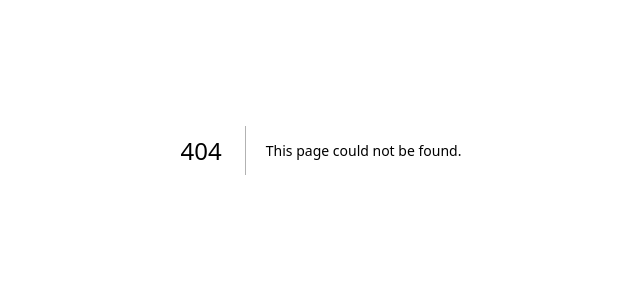
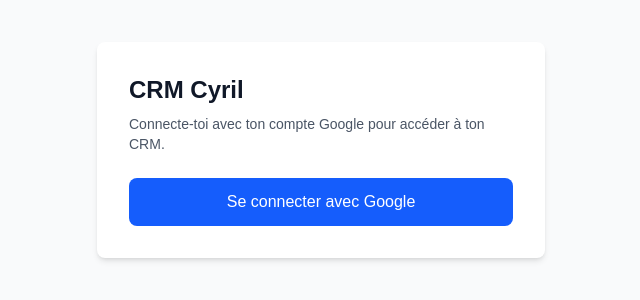
Before and after one commit to Ciccio1994/crm-cyril, a Next.js app: page /login in a window 1280 px wide. Before the commit this address had no page. Shown: the part 250-550 px from the top of the page, without its empty margins (319-959 px from the left). Built offline with nearby package versions, Linux system fonts and the light colour scheme.

Commit message:
feat(v0): page login + flux OAuth + fix proxy auth (tache 6)

```diff
--- /dev/null
+++ b/src/app/auth/callback/route.ts
@@ -0,0 +1,14 @@
+import { createClient } from '@/lib/supabase/server'
+import { NextResponse } from 'next/server'
+
+export async function GET(request: Request) {
+  const { searchParams, origin } = new URL(request.url)
+  const code = searchParams.get('code')
+
+  if (code) {
+    const supabase = await createClient()
+    await supabase.auth.exchangeCodeForSession(code)
+  }
+
+  return NextResponse.redirect(`${origin}/`)
+}
--- /dev/null
+++ b/src/app/login/page.tsx
@@ -0,0 +1,34 @@
+'use client'
+
+import { createClient } from '@/lib/supabase/client'
+
+export default function LoginPage() {
+  const handleLogin = async () => {
+    const supabase = createClient()
+    await supabase.auth.signInWithOAuth({
+      provider: 'google',
+      options: {
+        redirectTo: `${window.location.origin}/auth/callback`,
+      },
+    })
+  }
+
+  return (
+    <main className="flex min-h-screen items-center justify-center bg-gray-50">
+      <div className="w-full max-w-md rounded-lg bg-white p-8 shadow-md">
+        <h1 className="mb-2 text-2xl font-bold text-gray-900">
+          CRM Cyril
+        </h1>
+        <p className="mb-6 text-sm text-gray-600">
+          Connecte-toi avec ton compte Google pour accéder à ton CRM.
+        </p>
+        <button
+          onClick={handleLogin}
+          className="w-full rounded-lg bg-blue-600 px-6 py-3 font-medium text-white transition-colors hover:bg-blue-700"
+        >
+          Se connecter avec Google
+        </button>
+      </div>
+    </main>
+  )
+}
--- a/src/proxy.ts
+++ b/src/proxy.ts
@@ -29,7 +29,11 @@ export async function proxy(request: NextRequest) {
     data: { user },
   } = await supabase.auth.getUser()
 
-  if (!user && !request.nextUrl.pathname.startsWith('/login')) {
+  if (
+  !user &&
+  !request.nextUrl.pathname.startsWith('/login') &&
+  !request.nextUrl.pathname.startsWith('/auth')
+) {
     const url = request.nextUrl.clone()
     url.pathname = '/login'
     return NextResponse.redirect(url)
```
